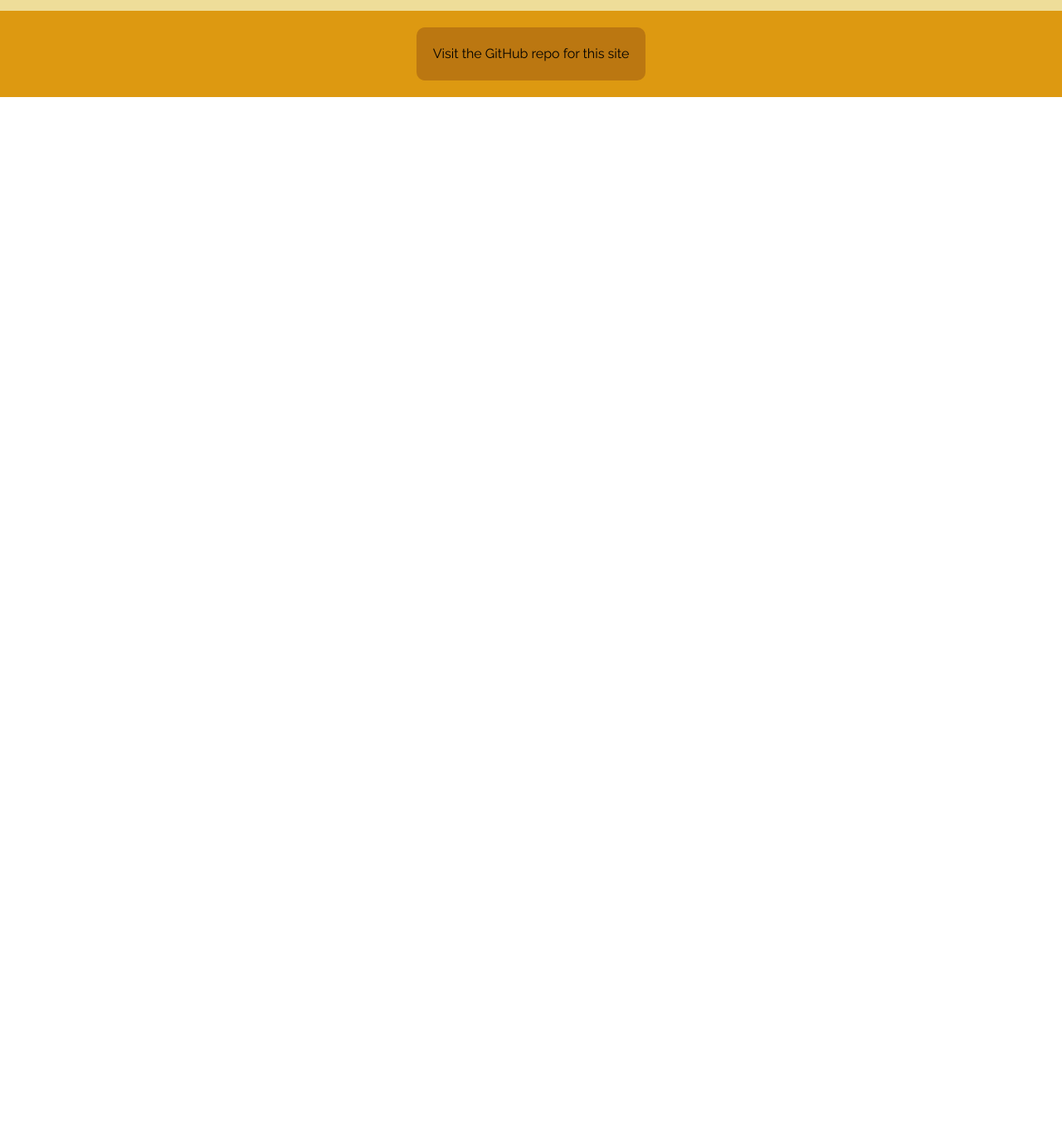
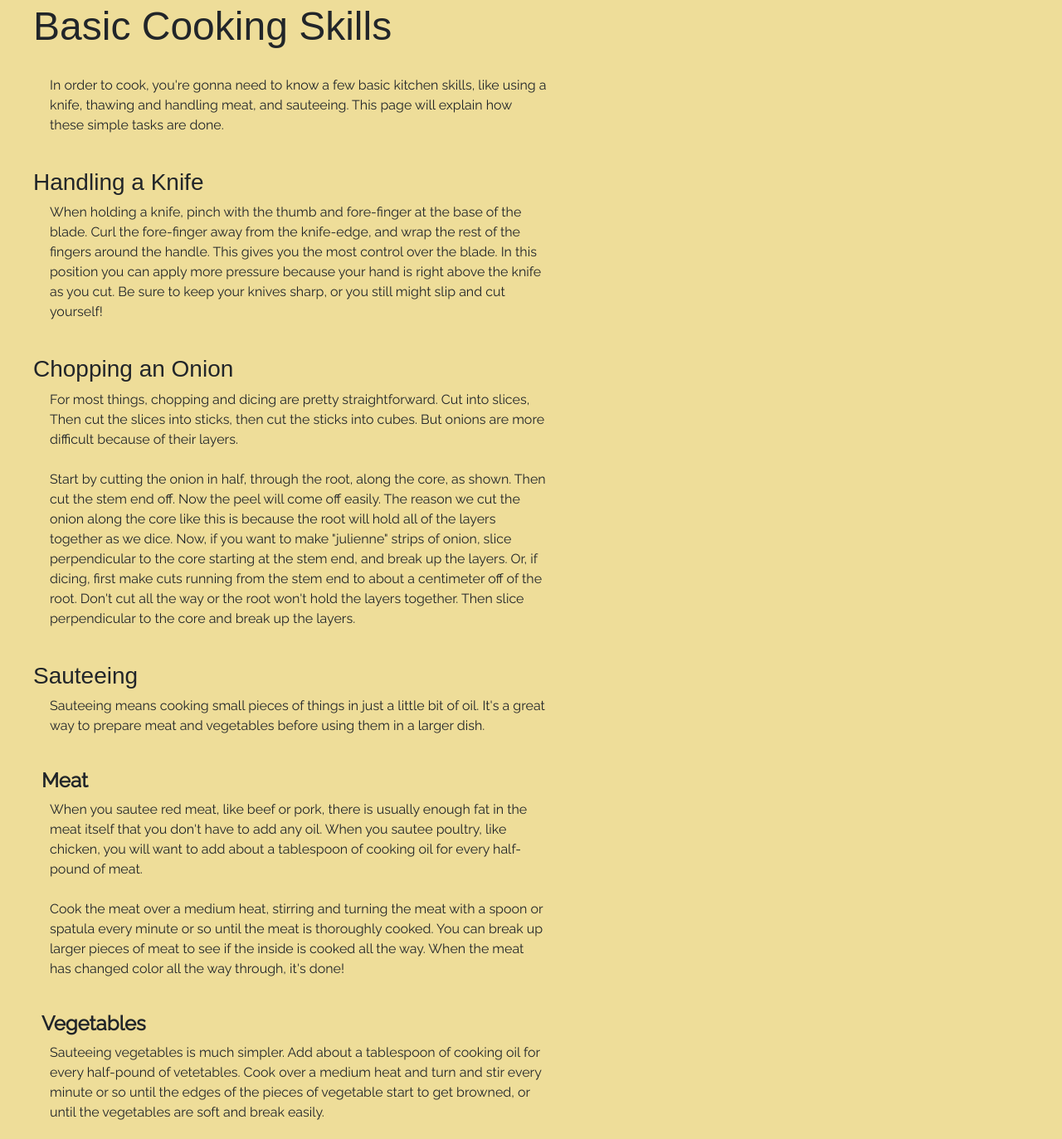
Before and after one commit to benocarlson/chef-website, a plain HTML site: page pages/tutorials.html in a window 1280 px wide. Shown: the part 247-1620 px from the top of the page at 83% size. Before the commit the page ends 800 px from the top, so only its background shows below. Drawn offline with nearby package versions, Linux system fonts and the light colour scheme; a web font is replaced by a local one.

Commit message:
Add content to tutorials page

```diff
--- a/css/styles.css
+++ b/css/styles.css
@@ -52,6 +52,11 @@
     margin: 30px 0;
 }
 
+h4 {
+    font-weight: bold;
+    margin-left: 10px;
+}
+
 p {
     width: 50%;
     margin-bottom: 40px;
--- a/pages/tutorials.html
+++ b/pages/tutorials.html
@@ -38,7 +38,60 @@
         </nav>
 
         <div class="page">
-
+            <h2>Basic Cooking Skills</h2>
+            <div class="content">
+                <p>
+                    In order to cook, you're gonna need to know a few basic kitchen skills, like using
+                    a knife, thawing and handling meat, and sauteeing. This page will explain how these
+                    simple tasks are done.
+                </p>
+                <h3>Handling a Knife</h3>
+                <p>
+                    When holding a knife, pinch with the thumb and fore-finger at the base of the blade.
+                    Curl the fore-finger away from the knife-edge, and wrap the rest of the fingers
+                    around the handle. This gives you the most control over the blade. In this position
+                    you can apply more pressure because your hand is right above the knife as you cut.
+                    Be sure to keep your knives sharp, or you still might slip and cut yourself!
+                </p>
+                <h3>Chopping an Onion</h3>
+                <p>
+                    For most things, chopping and dicing are pretty straightforward. Cut into slices,
+                    Then cut the slices into sticks, then cut the sticks into cubes. But onions are
+                    more difficult because of their layers.
+                    <br/><br/>
+                    Start by cutting the onion in half, through the root, along the core, as shown.
+                    Then cut the stem end off. Now the peel will come off easily. The reason we cut the
+                    onion along the core like this is because the root will hold all of the layers together
+                    as we dice. Now, if you want to make "julienne" strips of onion, slice perpendicular to
+                    the core starting at the stem end, and break up the layers. Or, if dicing, first make cuts
+                    running from the stem end to about a centimeter off of the root. Don't cut all the way or
+                    the root won't hold the layers together. Then slice perpendicular to the core and break up
+                    the layers.
+                </p>
+                <h3>Sauteeing</h3>
+                <p>
+                    Sauteeing means cooking small pieces of things in just a little bit of oil.
+                    It's a great way to prepare meat and vegetables before using them in a larger dish.
+                </p>
+                <h4>Meat</h4>
+                <p>
+                    When you sautee red meat, like beef or pork, there is usually enough fat in the meat
+                    itself that you don't have to add any oil. When you sautee poultry, like chicken, you will
+                    want to add about a tablespoon of cooking oil for every half-pound of meat.
+                    <br/><br/>
+                    Cook the meat over a medium heat, stirring and turning the meat with a spoon or spatula
+                    every minute or so until the meat is thoroughly cooked. You can break up larger
+                    pieces of meat to see if the inside is cooked all the way. When the meat has changed color
+                    all the way through, it's done!
+                </p>
+                <h4>Vegetables</h4>
+                <p>
+                    Sauteeing vegetables is much simpler. Add about a tablespoon of cooking oil for every half-pound
+                    of vetetables. Cook over a medium heat and turn and stir every minute or so until the
+                    edges of the pieces of vegetable start to get browned, or until the vegetables are soft
+                    and break easily.
+                </p>
+            </div>
         </div>
 
         <div class="footer">
```
